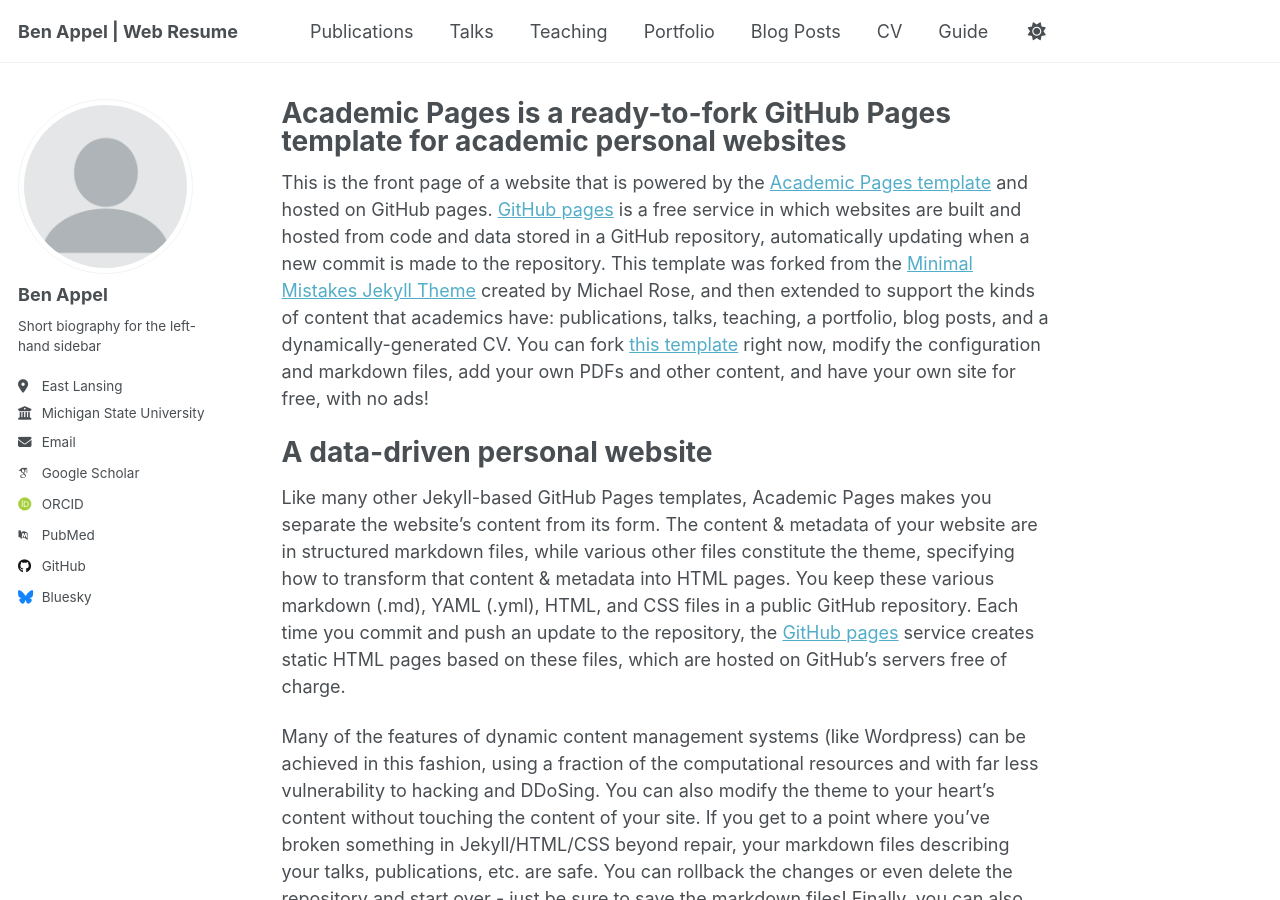
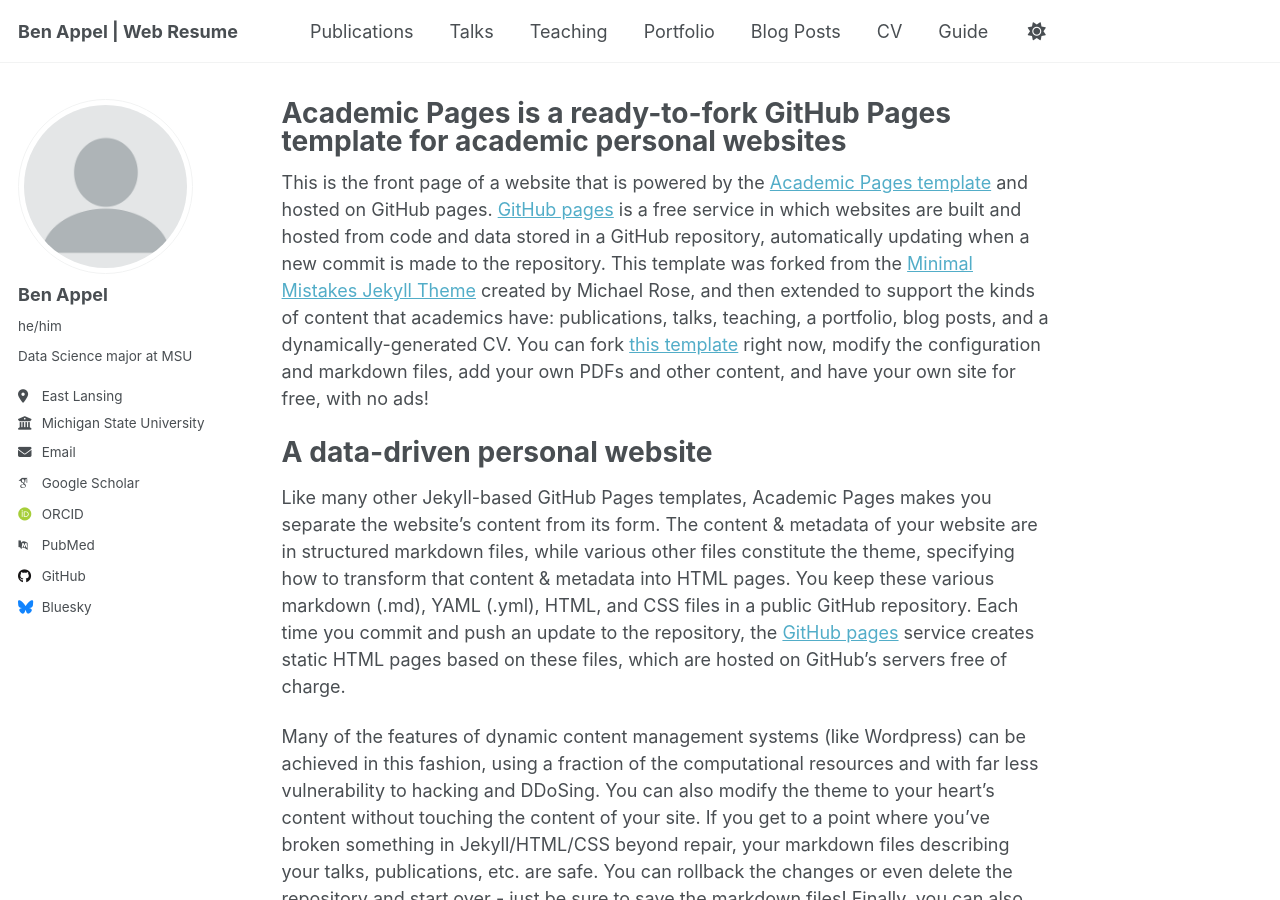
Before and after one commit to benpeok/benpeok.github.io, a Jekyll site: the page built from _pages/about.md, in a window 1280 px wide and 900 px high. Built offline with Jekyll 4.4.1, drawn with Linux system fonts in a browser that asks for light colours; some web fonts are replaced.

Commit message:
Update _config.yml

```diff
--- a/_config.yml
+++ b/_config.yml
@@ -24,8 +24,8 @@ author:
   # Biographic information
   avatar           : "profile.png"
   name             : "Ben Appel"
-  pronouns         : # example: "she/her"
-  bio              : "Short biography for the left-hand sidebar"
+  pronouns         : "he/him"
+  bio              : "Data Science major at MSU"
   location         : "East Lansing"
   employer         : "Michigan State University"
   uri              : # URL
```
